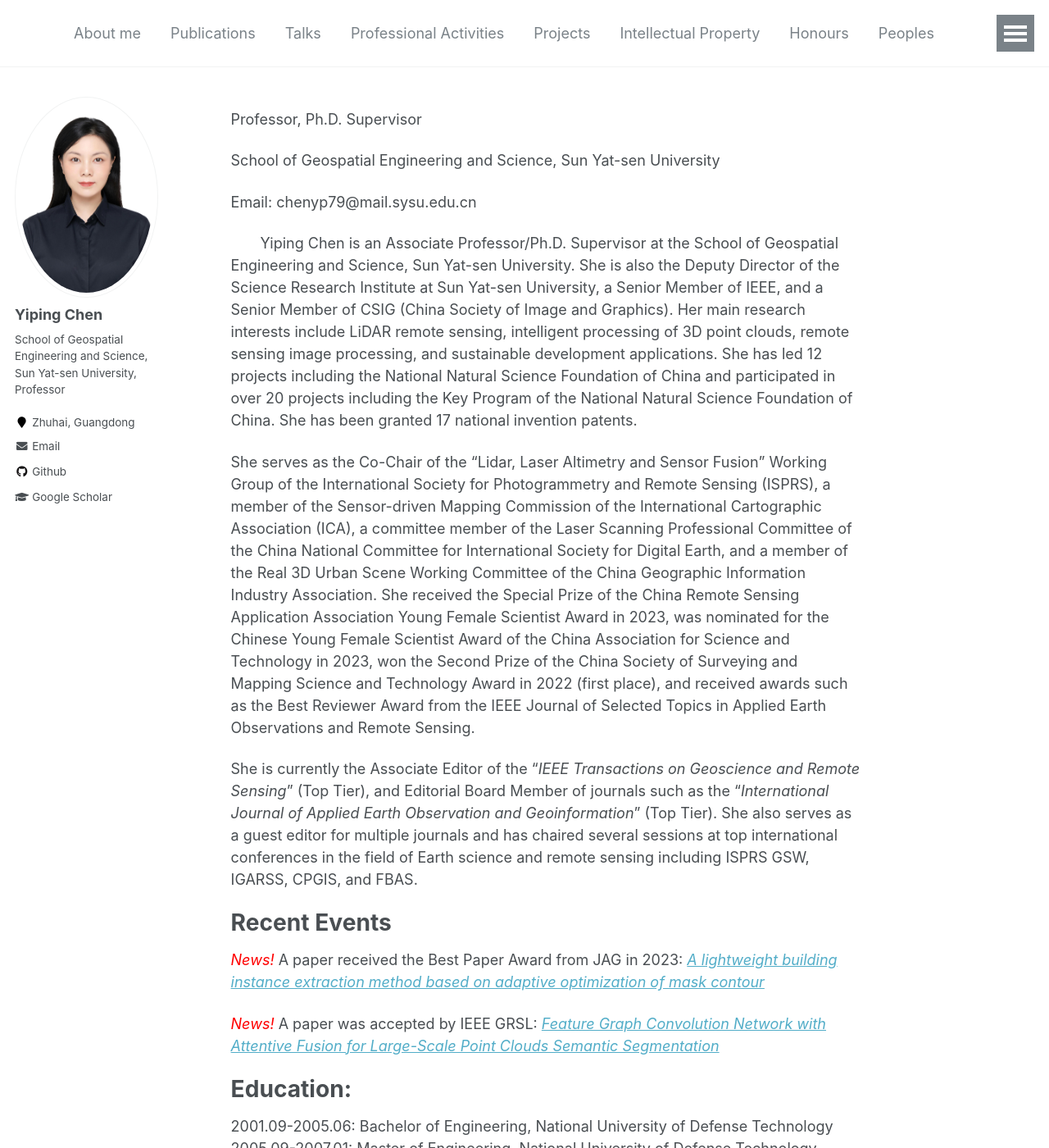
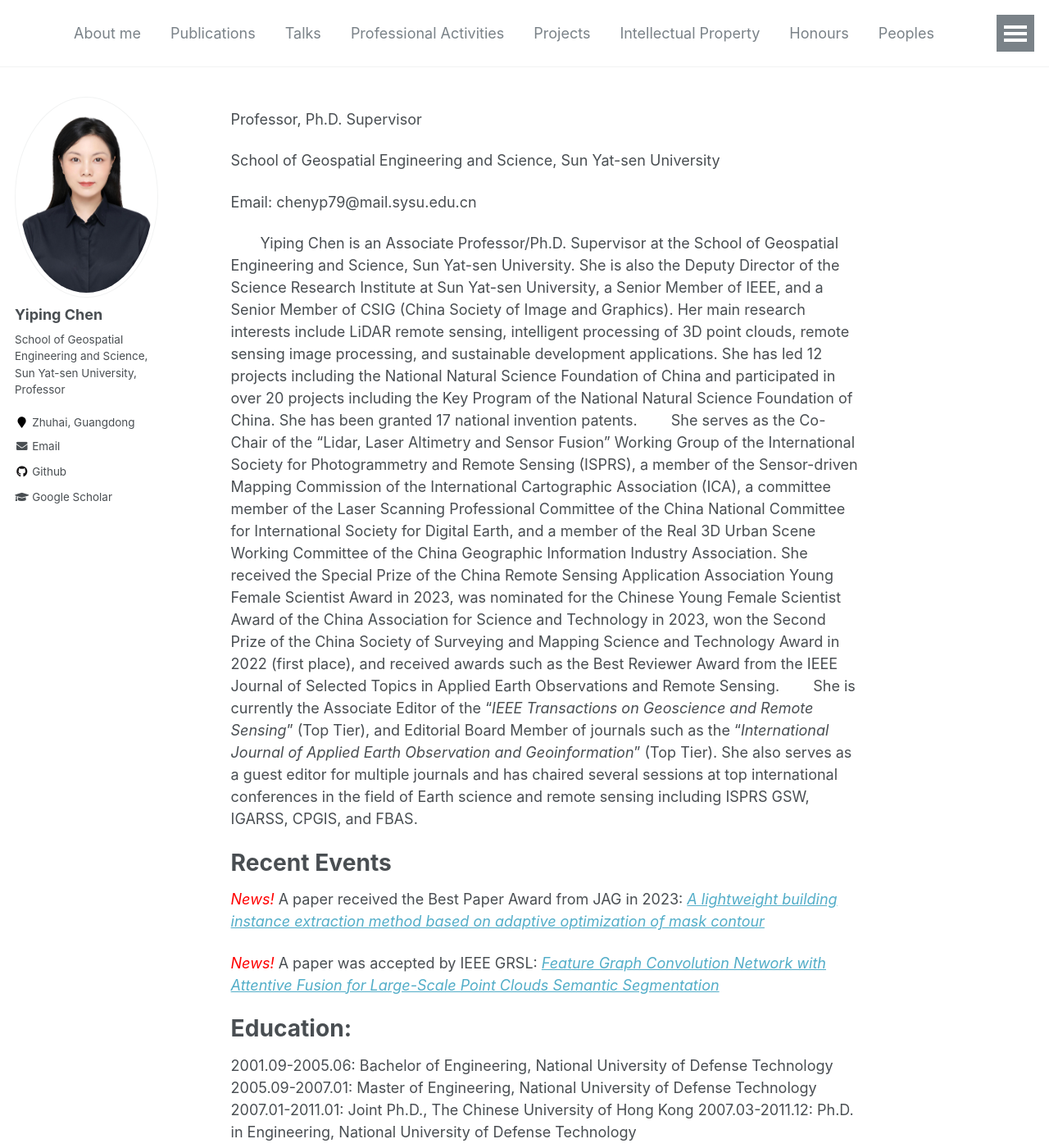
Before and after one commit to gorgeouseping/HomepageEn, a Jekyll site: the page built from _pages/about.md, in a window 1280 px wide and 1400 px high. Shown: the whole window at 82% size. Built offline with Jekyll 4.4.1, drawn with Linux system fonts in a browser that asks for light colours; part of the change alters nothing that is shown.

```diff
--- a/_pages/about.md
+++ b/_pages/about.md
@@ -14,10 +14,8 @@ School of Geospatial Engineering and Science, Sun Yat-sen University
 Email: chenyp79@mail.sysu.edu.cn
 
 &emsp;&emsp;Yiping Chen is an Associate Professor/Ph.D. Supervisor at the School of Geospatial Engineering and Science, Sun Yat-sen University. She is also the Deputy Director of the Science Research Institute at Sun Yat-sen University, a Senior Member of IEEE, and a Senior Member of CSIG (China Society of Image and Graphics). Her main research interests include LiDAR remote sensing, intelligent processing of 3D point clouds, remote sensing image processing, and sustainable development applications. She has led 12 projects including the National Natural Science Foundation of China and participated in over 20 projects including the Key Program of the National Natural Science Foundation of China. She has been granted 17 national invention patents.
-
-She serves as the Co-Chair of the "Lidar, Laser Altimetry and Sensor Fusion" Working Group of the International Society for Photogrammetry and Remote Sensing (ISPRS), a member of the Sensor-driven Mapping Commission of the International Cartographic Association (ICA), a committee member of the Laser Scanning Professional Committee of the China National Committee for International Society for Digital Earth, and a member of the Real 3D Urban Scene Working Committee of the China Geographic Information Industry Association. She received the Special Prize of the China Remote Sensing Application Association Young Female Scientist Award in 2023, was nominated for the Chinese Young Female Scientist Award of the China Association for Science and Technology in 2023, won the Second Prize of the China Society of Surveying and Mapping Science and Technology Award in 2022 (first place), and received awards such as the Best Reviewer Award from the IEEE Journal of Selected Topics in Applied Earth Observations and Remote Sensing.
-
-She is currently the Associate Editor of the "_IEEE Transactions on Geoscience and Remote Sensing_" (Top Tier), and Editorial Board Member of journals such as the "_International Journal of Applied Earth Observation and Geoinformation_" (Top Tier). She also serves as a guest editor for multiple journals and has chaired several sessions at top international conferences in the field of Earth science and remote sensing including ISPRS GSW, IGARSS, CPGIS, and FBAS.
+&emsp;&emsp;She serves as the Co-Chair of the "Lidar, Laser Altimetry and Sensor Fusion" Working Group of the International Society for Photogrammetry and Remote Sensing (ISPRS), a member of the Sensor-driven Mapping Commission of the International Cartographic Association (ICA), a committee member of the Laser Scanning Professional Committee of the China National Committee for International Society for Digital Earth, and a member of the Real 3D Urban Scene Working Committee of the China Geographic Information Industry Association. She received the Special Prize of the China Remote Sensing Application Association Young Female Scientist Award in 2023, was nominated for the Chinese Young Female Scientist Award of the China Association for Science and Technology in 2023, won the Second Prize of the China Society of Surveying and Mapping Science and Technology Award in 2022 (first place), and received awards such as the Best Reviewer Award from the IEEE Journal of Selected Topics in Applied Earth Observations and Remote Sensing.
+&emsp;&emsp;She is currently the Associate Editor of the "_IEEE Transactions on Geoscience and Remote Sensing_" (Top Tier), and Editorial Board Member of journals such as the "_International Journal of Applied Earth Observation and Geoinformation_" (Top Tier). She also serves as a guest editor for multiple journals and has chaired several sessions at top international conferences in the field of Earth science and remote sensing including ISPRS GSW, IGARSS, CPGIS, and FBAS.
 
 Recent Events
 ======
```
